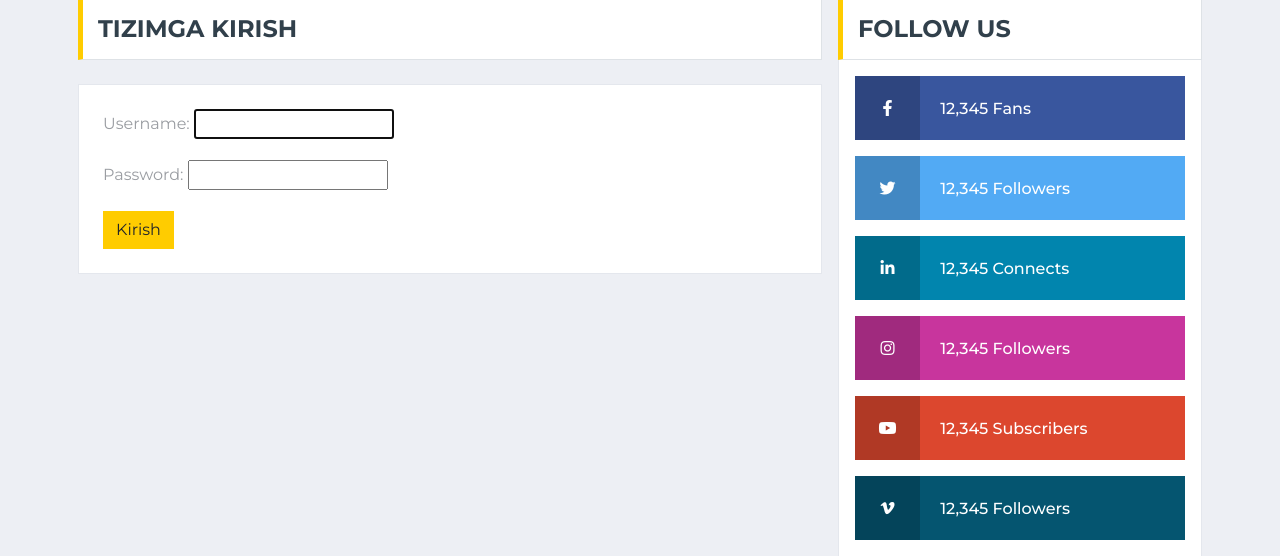
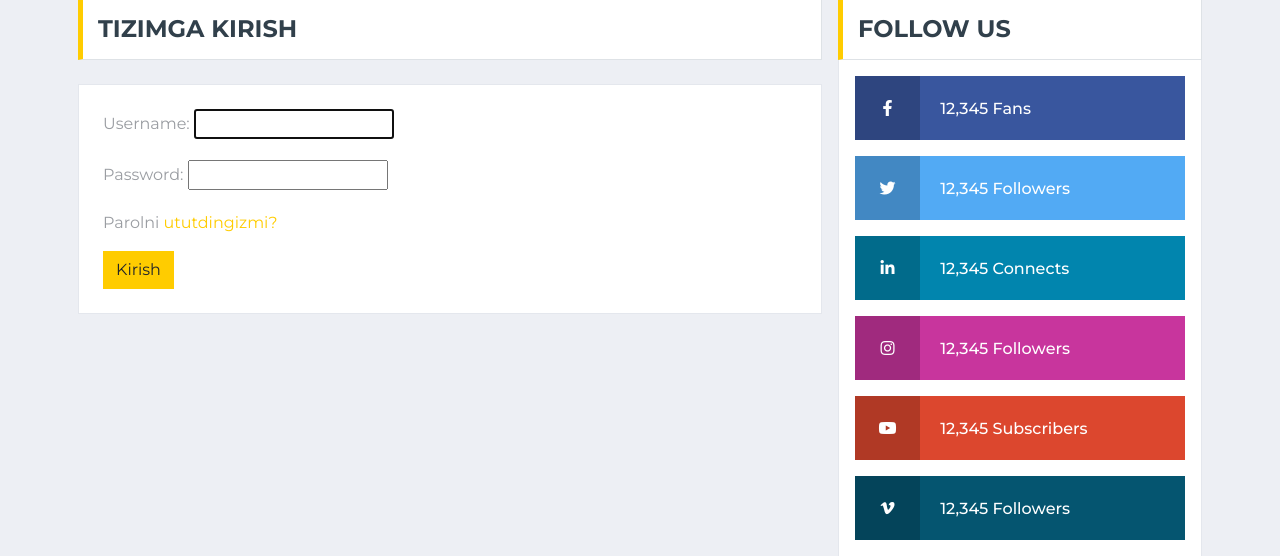
Before and after one commit to davlatbekzoirov/News, a Django app: page /account/login/ in a window 1280 px wide. Shown: the part 227-783 px from the top of the page. Run offline with Django 5.2, Linux system fonts and the light colour scheme; data comes from the database, SQL or seed files in the repository; some libraries are stand-ins or nearby versions.

Commit message:
update login page

```diff
--- a/templates/registration/login.html
+++ b/templates/registration/login.html
@@ -20,6 +20,7 @@
                 {% csrf_token %}
                 {{ form.as_p }}
                 <input type="hidden" name="next" value="{{ next }}">
+                <p>Parolni <a href="{% url 'password_reset' %}">ututdingizmi?</a></p>
                 <button type="submit" class="btn btn-primary">Kirish</button>
             </form>
         </div>
```
